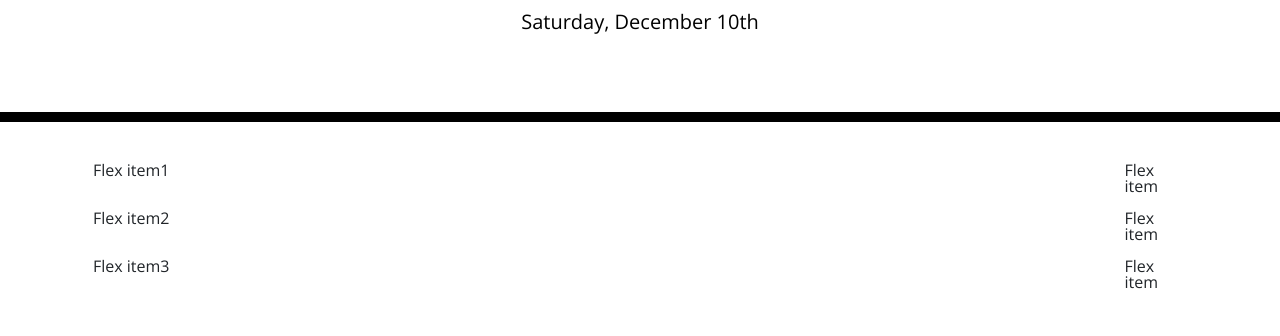
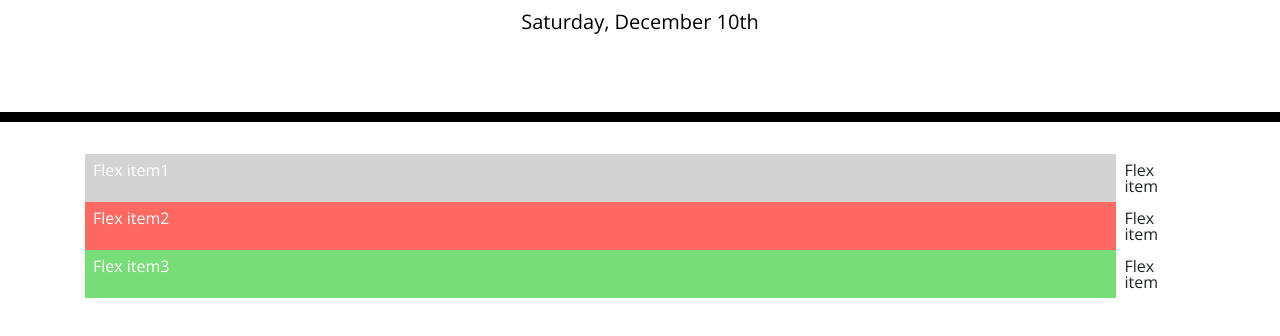
Before and after one commit to sabrina-martorelli/Simple-Planner, a plain HTML site: page index.html in a window 1280 px wide. Shown: the part 182-518 px from the top of the page. Drawn offline with nearby package versions, Linux system fonts and the light colour scheme.

Commit message:
Adds html css classes for testing

```diff
--- a/index.html
+++ b/index.html
@@ -37,17 +37,16 @@
 
 
       <div class="d-flex flex-column bd-highlight mb-3">
-
         <div class="d-flex bd-highlight">
-          <div class="p-2 w-100 bd-highlight">Flex item1</div>
+          <div class="p-2 w-100 bd-highlight past">Flex item1</div>
           <div class="p-2 flex-shrink-1 bd-highlight">Flex item</div>
         </div>
         <div class="d-flex bd-highlight">
-          <div class="p-2 w-100 bd-highlight">Flex item2</div>
+          <div class="p-2 w-100 bd-highlight present">Flex item2</div>
           <div class="p-2 flex-shrink-1 bd-highlight">Flex item</div>
         </div>
         <div class="d-flex bd-highlight">
-          <div class="p-2 w-100 bd-highlight">Flex item3</div>
+          <div class="p-2 w-100 bd-highlight future">Flex item3</div>
           <div class="p-2 flex-shrink-1 bd-highlight">Flex item</div>
         </div>
 
```
